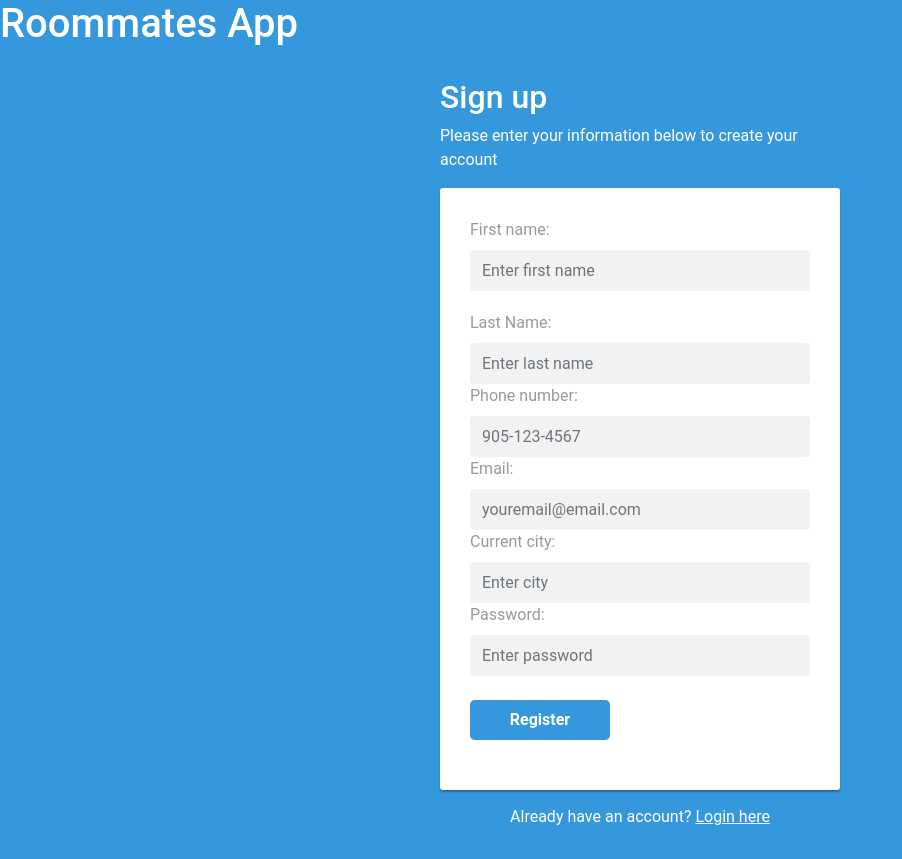
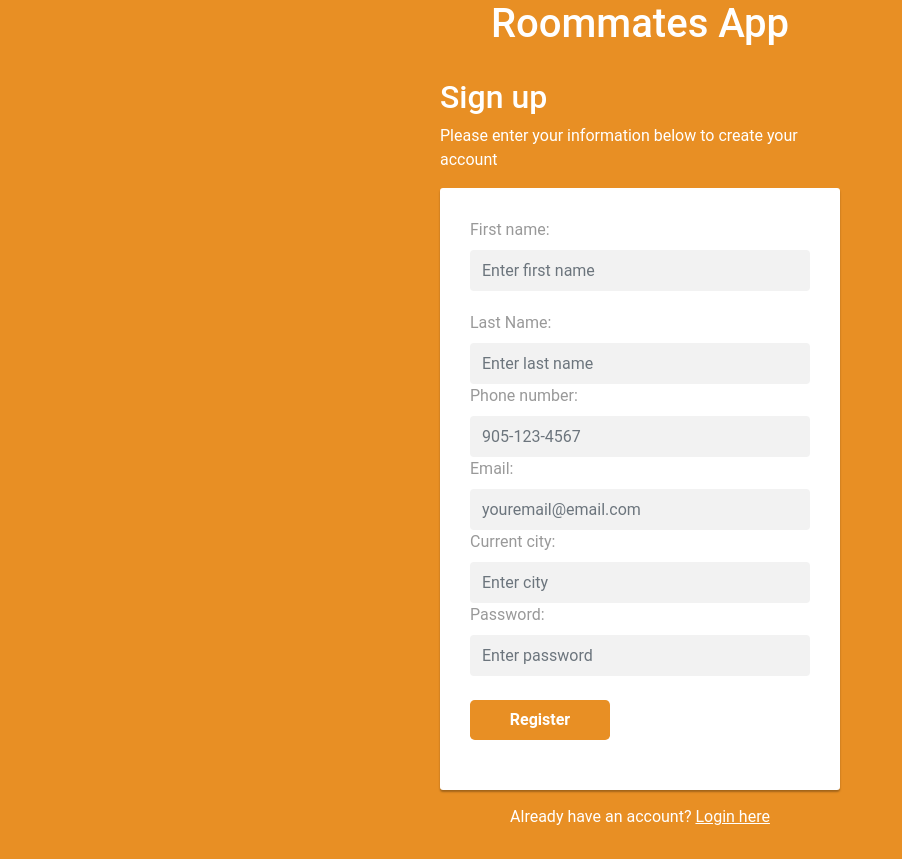
Before and after one commit to immracee/group7_room8s, a PHP site: page /signup.html in a window 1280 px wide. Shown: the whole page, without its empty margins (0-902 px from the left). Run offline with PHP 8.4, Linux system fonts and the light colour scheme.

Commit message:
Update color

```diff
--- a/signup.html
+++ b/signup.html
@@ -18,7 +18,7 @@
 
 <body>
   <header>
-      <h1>Roommates App</h1>
+      <h1 class="text-center">Roommates App</h1>
   </header>
 
   <section class="signup-form" id="accountsignup">
--- a/styles.css
+++ b/styles.css
@@ -1,6 +1,6 @@
 body{
   color: #fff;
-  background: #3598dc;
+  background: #E88F24;
   font-family: 'Roboto', sans-serif;
 }
   .form-control{
@@ -31,12 +31,12 @@ body{
   .signup-form .btn{
       font-size: 16px;
       font-weight: bold;
-  background: #3598dc;
+  background: #E88F24;
   border: none;
   min-width: 140px;
   }
 .signup-form .btn:hover, .signup-form .btn:focus{
-  background: #2389cd !important;
+  background: #E88F24 !important;
       outline: none;
 }
   .signup-form a{
@@ -47,7 +47,7 @@ body{
   text-decoration: none;
 }
 .signup-form form a{
-  color: #3598dc;
+  color: #E88F24;
   text-decoration: none;
 }
 .signup-form form a:hover{
```
